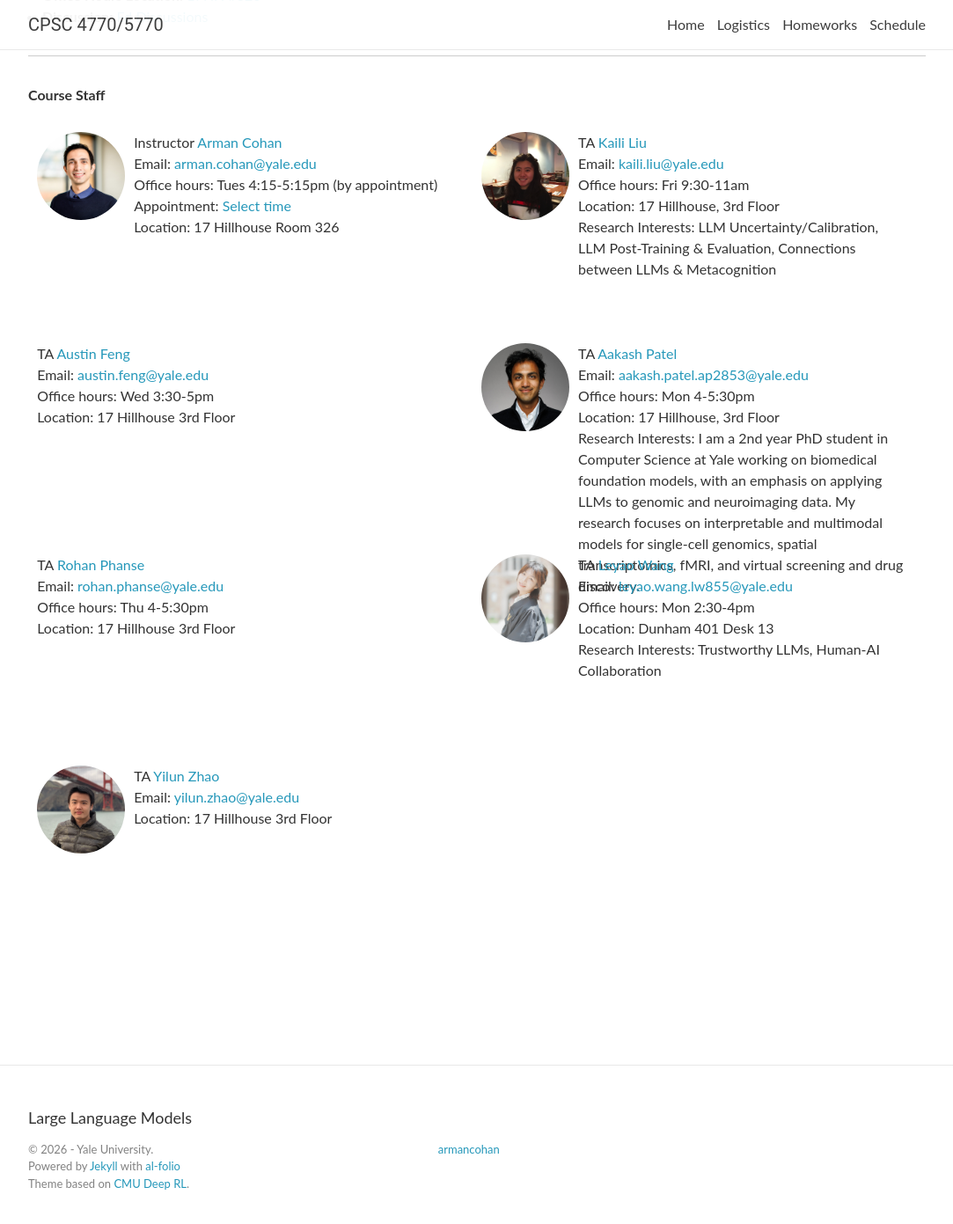
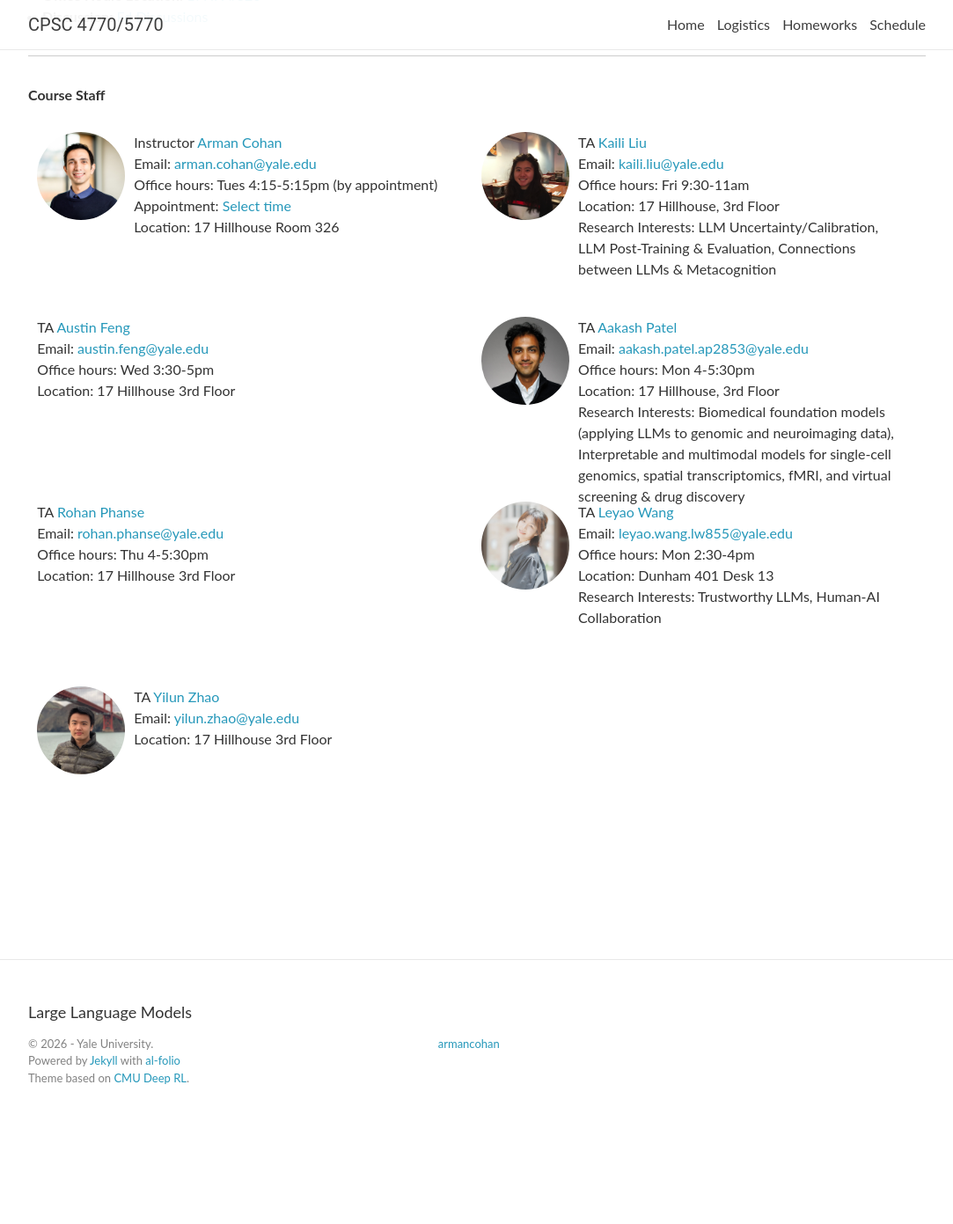
Before and after one commit to yale-nlp/cpsc4770, a Jekyll site: the page built from _pages/about.md, in a window 1280 px wide and 1400 px high, scrolled down 1352 px. Shown: the top 1391 px of the window at 88% size, without its empty margins (98-1181 px from the left). Built offline with Jekyll 4.4.1, drawn with Linux system fonts in a browser that asks for light colours; nearby versions of some CDN libraries; comment, search, counter and statistics services are not loaded; after the commit the page ends 2632 px from its top, so only the background shows below that.

Commit message:
Try to fix instructor  spacing

```diff
--- a/_data/staff.yml
+++ b/_data/staff.yml
@@ -28,7 +28,7 @@ TAs:
     office-hours: Mon 4-5:30pm
     location: 17 Hillhouse, 3rd Floor
     image: staff/aakash.jpeg
-    bio: I am a 2nd year PhD student in Computer Science at Yale working on biomedical foundation models, with an emphasis on applying LLMs to genomic and neuroimaging data. My research focuses on interpretable and multimodal models for single-cell genomics, spatial transcriptomics, fMRI, and virtual screening and drug discovery.
+    bio: Biomedical foundation models (applying LLMs to genomic and neuroimaging data), Interpretable and multimodal models for single-cell genomics, spatial transcriptomics, fMRI, and virtual screening & drug discovery
   - name: Rohan Phanse
     email: rohan.phanse@yale.edu
     url:
--- a/_sass/_profile.scss
+++ b/_sass/_profile.scss
@@ -25,12 +25,12 @@
     float: left;
     height: 310px;
     padding-right: 1pt;
-    margin-bottom: 100px;  /* Add this line */
+    margin-bottom: 70px;  /* Add this line */
 
     @media screen and (min-width: 676px) {
         height: 140px;
         padding-right: 0pt;
-        margin-bottom: 100px;
+        // margin-bottom: 20px;
     }
 
     img {
```
